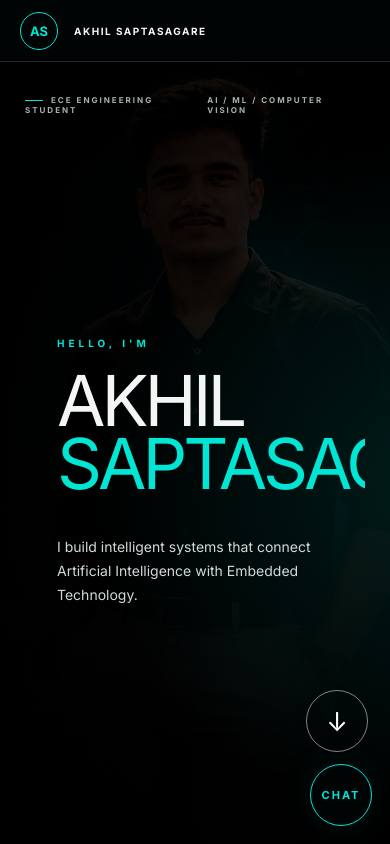
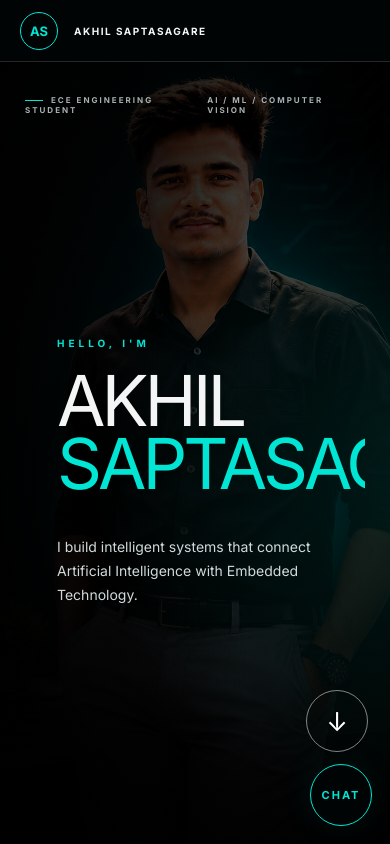
Before and after one commit to AKILSAPTASAGRE/akhil-portfolio, a React (Vite) app: page / in a window 390 px wide. Shown: the top 844 px of the page. Built offline with nearby package versions, Linux system fonts and the light colour scheme.

Commit message:
Adjust hero photo brightness

```diff
--- a/src/App.css
+++ b/src/App.css
@@ -2027,4 +2027,52 @@ a {
     right: 18px;
     bottom: 18px;
   }
-}
+/* =========================================================
+   HERO PHOTO — SLIGHTLY BRIGHTER
+   DO NOT CHANGE ANY OTHER PORTFOLIO STYLES
+   ========================================================= */
+
+/* Brighten the existing hero background image */
+.hero {
+  background-blend-mode: normal;
+}
+
+/* If the hero uses an overlay, make it slightly lighter */
+.hero::before {
+  opacity: 0.90;
+}
+
+/* Keep the photo visible and natural */
+.hero img {
+  filter: brightness(1.15) contrast(1.05);
+}
+}
+/* FINAL PHOTO BRIGHTNESS FIX � DO NOT CHANGE ANYTHING ELSE */
+.hero::before {
+  opacity: 0.90 !important;
+}
+
+
+/* ===== FINAL HERO PHOTO BRIGHTNESS ONLY ===== */
+
+.hero,
+.hero-section,
+.home-hero {
+  background-color: rgba(255, 255, 255, 0.10) !important;
+  background-blend-mode: screen !important;
+}
+
+/* Reduce only the dark overlay over the photo */
+.hero::before,
+.hero-section::before,
+.home-hero::before {
+  background: rgba(0, 0, 0, 0.25) !important;
+  opacity: 1 !important;
+}
+
+/* If the photo is an actual image */
+.hero img,
+.hero-section img,
+.home-hero img {
+  filter: brightness(1.30) contrast(1.05) !important;
+}
```
